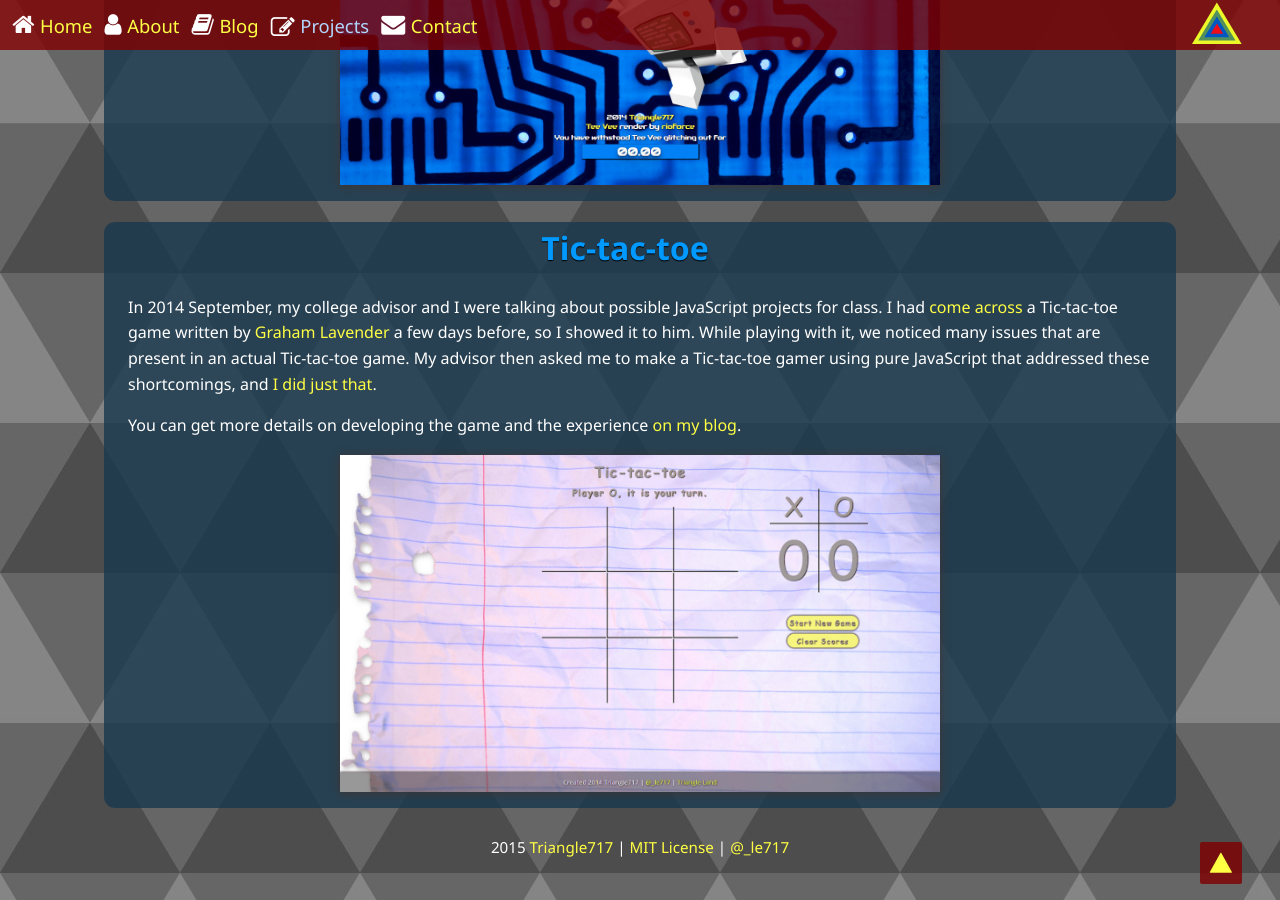
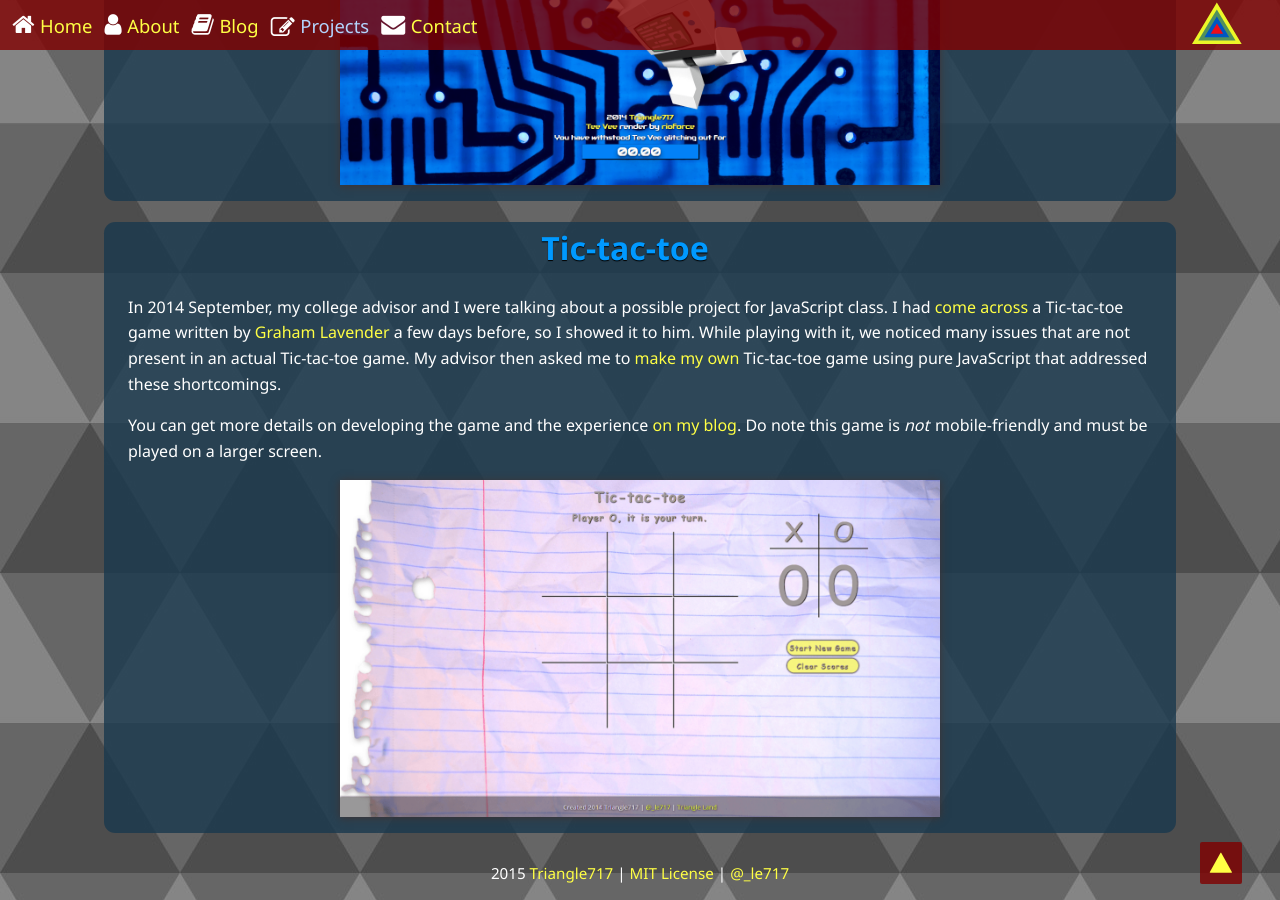
Before and after one commit to le717/le717.github.io, a Jekyll site: the page built from projects/index.html, in a window 1280 px wide and 900 px high, scrolled down 2127 px. Built offline with Jekyll 4.4.1, drawn with Linux system fonts in a browser that asks for light colours; nearby versions of some CDN libraries.

Commit message:
More wording [ci skip]

```diff
--- a/projects/index.html
+++ b/projects/index.html
@@ -72,8 +72,8 @@ title: Projects
 <div class="project-item" id="tictactoe">
   <h1>Tic-tac-toe</h1>
   <div class="project-description">
-    <p>In 2014 September, my college advisor and I were talking about possible JavaScript projects for class. I had <a target="_blank" href="https://github.com/glavender/tictactoe">come across</a> a Tic-tac-toe game written by <a target="_blank" href="http://grahamlavender.com/">Graham Lavender</a> a few days before, so I showed it to him. While playing with it, we noticed many issues that are present in an actual Tic-tac-toe game. My advisor then asked me to make a Tic-tac-toe gamer using pure JavaScript that addressed these shortcomings, and <a target="_blank" href="{{ site.github.url }}/tic-tac-toe/">I did just that</a>.</p>
-    <p>You can get more details on developing the game and the experience <a target="_blank" href="http://wp.me/p1V5ge-1GC">on my blog</a>.</p>
+    <p>In 2014 September, my college advisor and I were talking about a possible project for JavaScript class. I had <a target="_blank" href="https://github.com/glavender/tictactoe">come across</a> a Tic-tac-toe game written by <a target="_blank" href="http://grahamlavender.com/">Graham Lavender</a> a few days before, so I showed it to him. While playing with it, we noticed many issues that are not present in an actual Tic-tac-toe game. My advisor then asked me to <a target="_blank" href="{{ site.github.url }}/tic-tac-toe/">make my own</a> Tic-tac-toe game using pure JavaScript that addressed these shortcomings.</p>
+    <p>You can get more details on developing the game and the experience <a target="_blank" href="http://wp.me/p1V5ge-1GC">on my blog</a>. Do note this game is <em>not</em> mobile-friendly and must be played on a larger screen.</p>
   </div>
 
   <img alt="Tic-tac-toe screenshot" width="600" height="337" src="/img/projects/tic-tac-toe-website-project.png">
```
